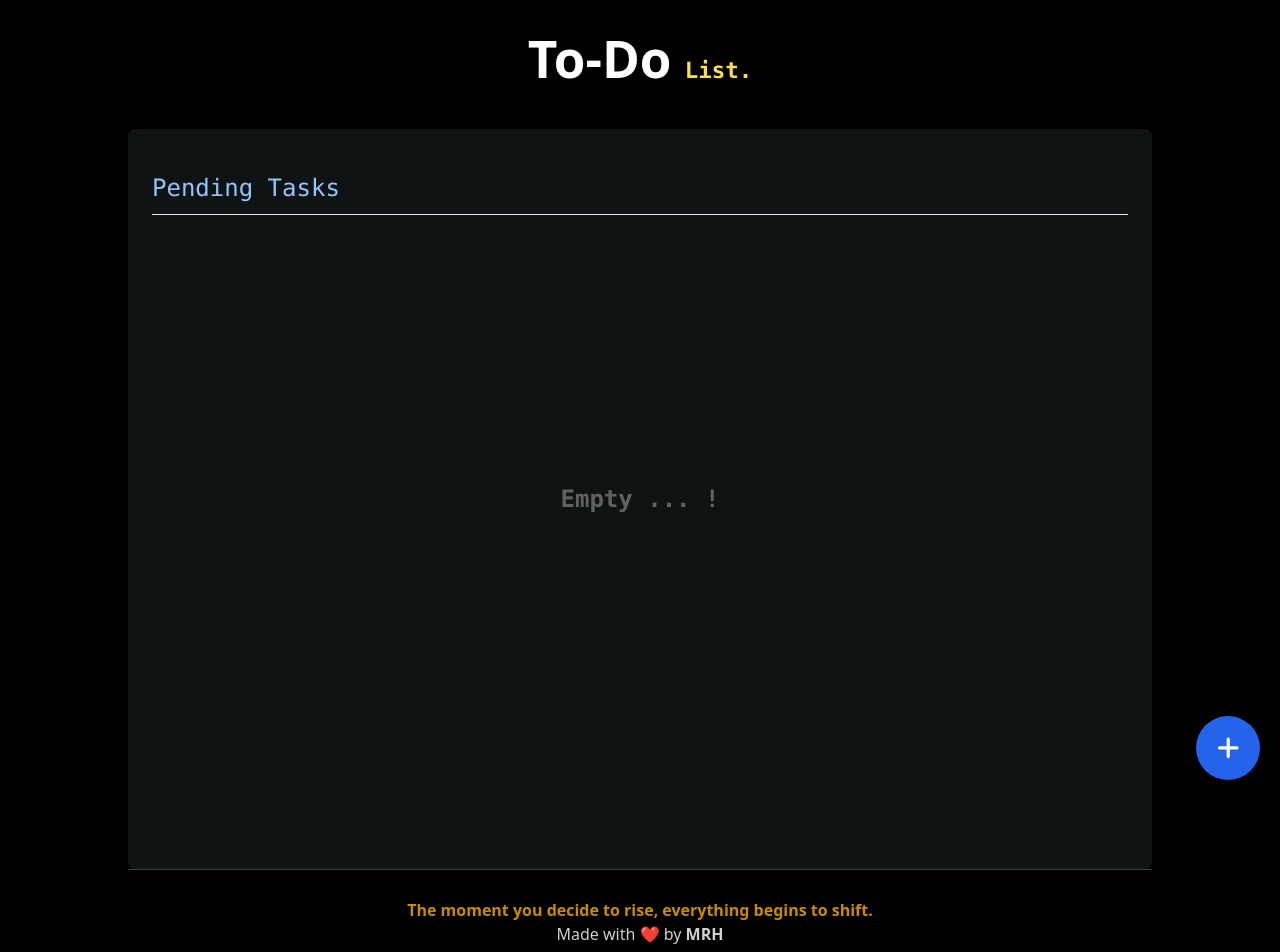
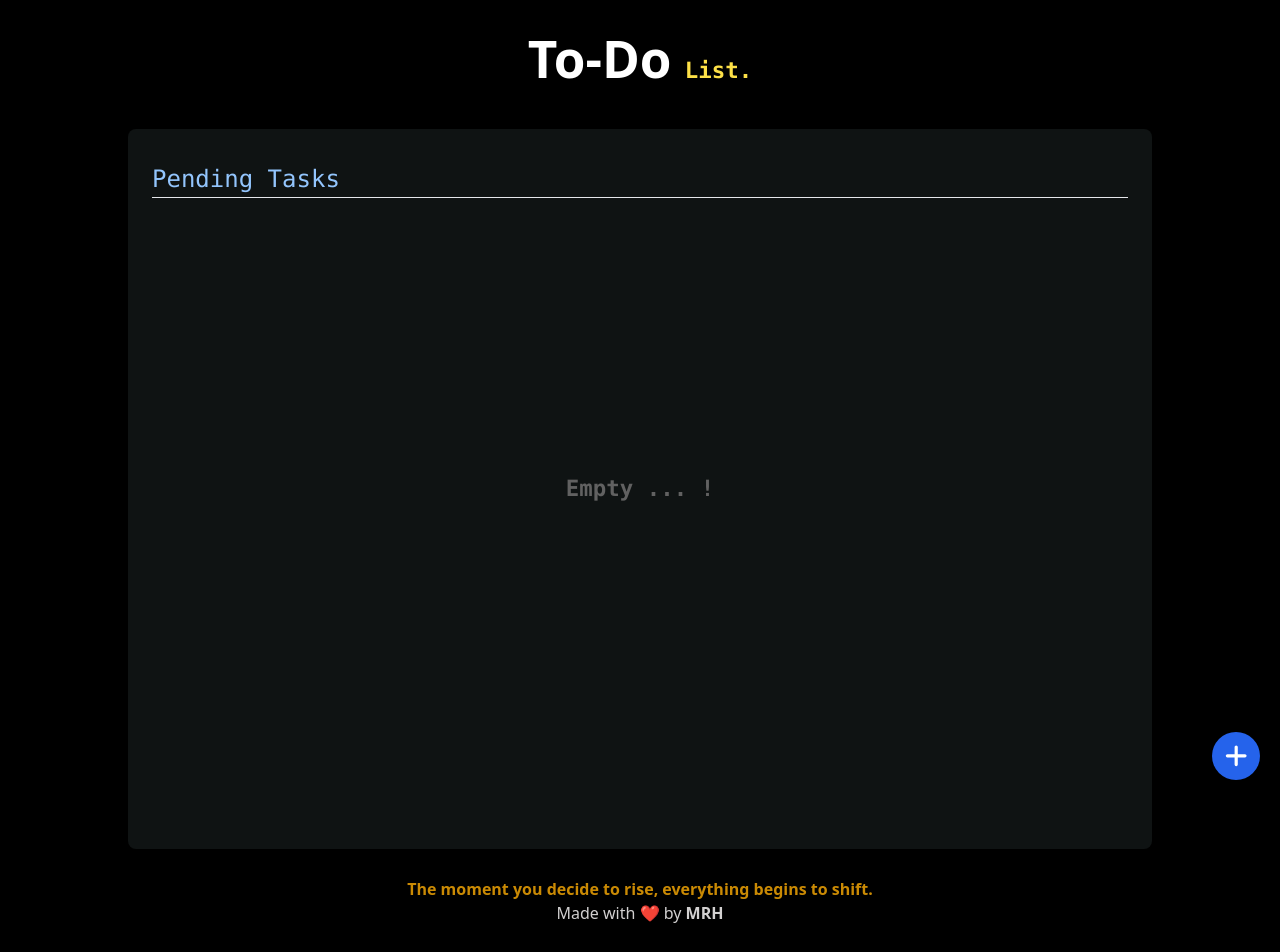
Before and after one commit to MRiyan-001/to-do-list, a React (Vite) app: page / in a window 1280 px wide. Shown: the top 952 px of the page. Built offline with nearby package versions, Linux system fonts and the light colour scheme.

Commit message:
Resolving listing issues

```diff
--- a/src/components/Footer.jsx
+++ b/src/components/Footer.jsx
@@ -3,8 +3,7 @@ import React from 'react'
 const Footer = () => {
   return (
     <div className='flex flex-col items-center justify-center py-4 px-2'>
-      <p className='text-[1rem] text-yellow-600 font-semibold'>The moment you decide to rise, everything begins to shift.</p>
-
+      <p className='w-full text-[1rem] text-yellow-600 font-semibold text-center'>The moment you decide to rise, everything begins to shift.</p>
       <p className='text-[rgb(210,208,208)]'>Made with ❤️ by <strong>MRH</strong></p>
     </div>
   )
--- a/src/components/Main.jsx
+++ b/src/components/Main.jsx
@@ -62,7 +62,7 @@ const Main = () => {
 
   // For rendering "Empty"
   let renderItem = (
-    <h2 className="absolute top-1/2 left-1/2 -translate-x-[50%] -translate-y-[50%] text-2xl font-mono font-bold">
+    <h2 className="absolute top-1/2 left-1/2 -translate-x-[50%] -translate-y-[50%] text-[1.4rem] font-mono font-bold">
       Empty ... !
     </h2>
   );
@@ -71,7 +71,7 @@ const Main = () => {
   if (task.length > 0) {
     renderItem = task.map((t, i) => {
       return (
-        <li key={i} className="task h-20 w-[25vmax] relative mb-2">
+        <li key={i} className="task h-20 w-[25vmax] relative mb-5">
           <div className="w-[70%] flex flex-col">
             <h2 className="text-white text-lg">{t.taskName}</h2>
             <p className="text-zinc-500 text-sm/4">{t.taskDesc}</p>
@@ -114,21 +114,23 @@ const Main = () => {
   return (
     <>
       {/*Tasks Container...  */}
-      <div className="text-[rgb(97,97,97)] bg-[#0f1313] rounded-lg relative flex flex-col gap-5">
-        <div className="h-[90vh] w-[80vmax] flex flex-col justify-evenly py-[4vmin]  px-[3vmin] ">
+      <div className="task-container h-auto w-[80vmax] text-[rgb(97,97,97)] bg-[#0f1313] rounded-lg relative">
+        <div className=" w-full flex flex-col justify-evenly py-[4vmin] px-[3vmin] overflow-y-auto">
           <h3 className="text-[1.5rem] text-blue-300 font-mono ">
             Pending Tasks
           </h3>
 
           <hr className="mb-10" />
 
-          <ul className="taskContainer h-[68vh] w-full overflow-y-auto flex flex-wrap justify-evenly gap-[0.5rem]">
+
+
+          <ul className="w-full flex flex-wrap">
             {renderItem}
           </ul>
+
         </div>
 
-        <span className="bg-zinc-700 h-[1px] w-full"></span>
-
+        {/* <span className="bg-zinc-700 h-[1px] w-full"></span> */}
         {/* <div className="h-[80vh] w-[80vmax] flex flex-col justify-evenly px-[3vmin]">
           <h3 className="text-[1.5rem] text-green-300 font-mono ">
             Completed Tasks
@@ -140,12 +142,11 @@ const Main = () => {
             {renderItem}
           </ul>
         </div> */}
-
       </div>
 
       {/* Button for Adding a new TASK ... */}
       <button
-        className="h-[5vmax] w-[5vmax] flex items-center justify-center rounded-full text-white text-[2vmax] font-semibold bg-blue-600 fixed bottom-5 right-5 hover:scale-75"
+        className="h-[3rem] w-[3rem] flex items-center justify-center rounded-full text-white text-[2vmax] font-semibold bg-blue-600 fixed bottom-5 right-5 hover:scale-75"
         onClick={handleAddTask}
       >
         <FontAwesomeIcon icon={faPlus} />
--- a/src/index.css
+++ b/src/index.css
@@ -22,12 +22,20 @@ li{
   justify-content: space-between;
   border: 1px solid rgb(136, 127, 127);
   border-left: 3px solid white;
+  border-right: 3px solid white;
   border-radius: 5px;
   padding: 5px 10px;
+  margin-left: auto;
+  margin-right: auto;
 }
 
+.task-container{
+  min-height: 90vh;
+}
 .taskContainer::-webkit-scrollbar {
   width: 2px;
+  position: absolute;
+  left: 0;
 }
 .taskContainer::-webkit-scrollbar-thumb {
   background-color: #809393;
```
